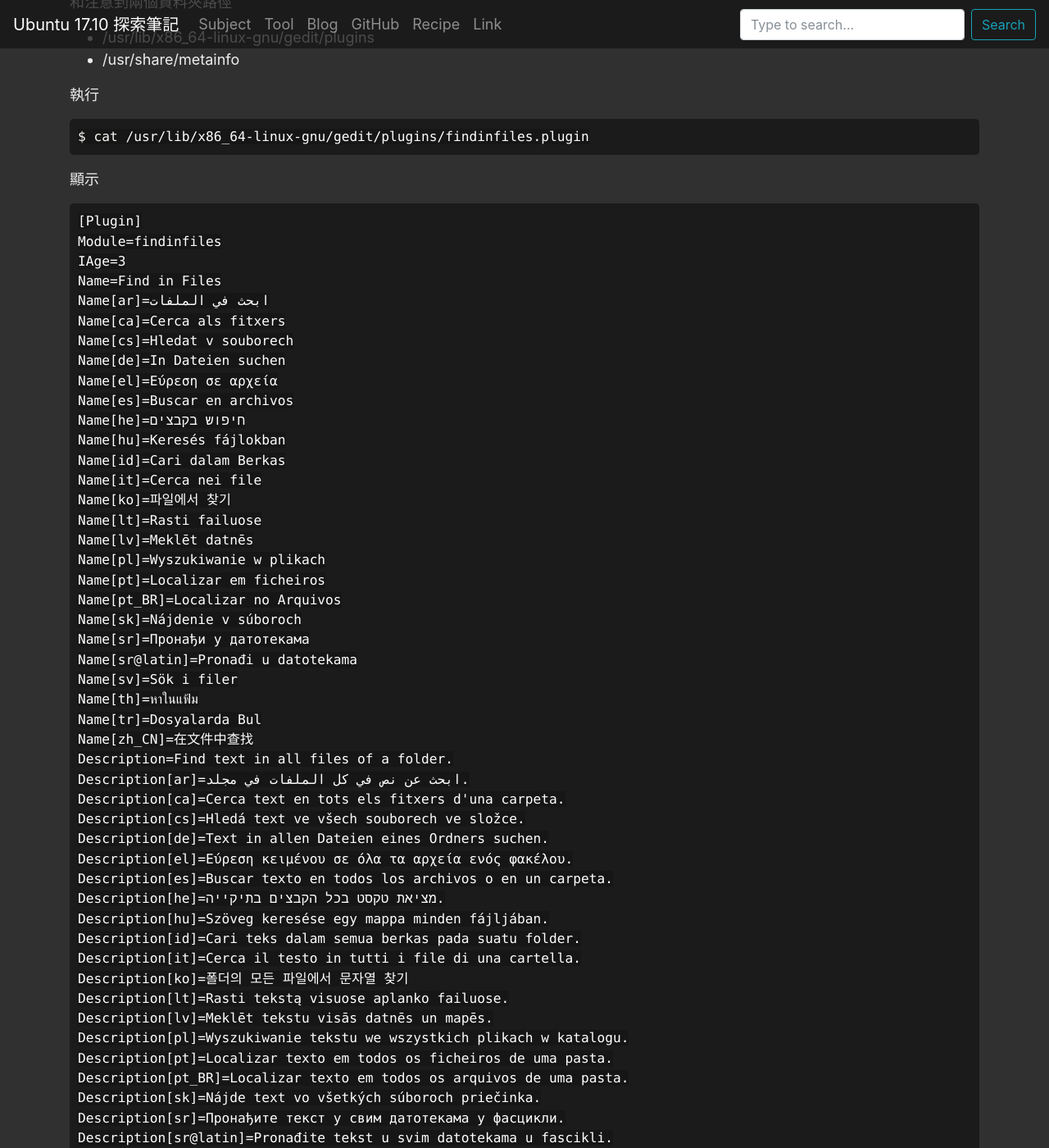
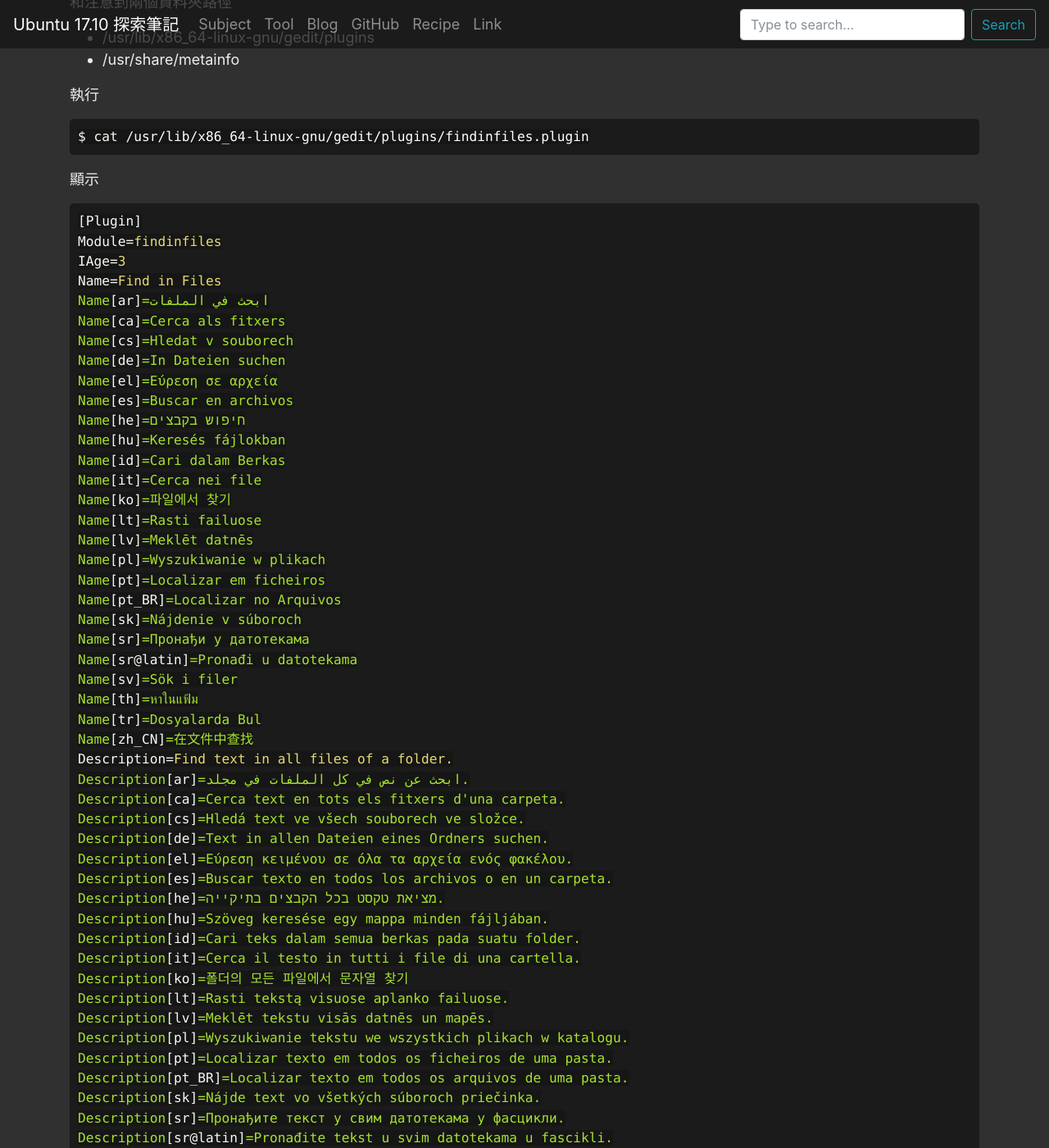
Before and after one commit to samwhelp/note-ubuntu-17.10, a Jekyll site: the page built from read/subject/gedit/plugin.md, in a window 1280 px wide and 1400 px high, scrolled down 6813 px. Shown: the whole window at 82% size. Built offline with Jekyll 4.4.1, drawn with Linux system fonts in a browser that asks for light colours; nearby versions of some CDN libraries; some of the changed text lies outside the part shown.

Commit message:
ini and xml code block

````diff
--- a/read/subject/gedit/plugin.md
+++ b/read/subject/gedit/plugin.md
@@ -336,7 +336,7 @@
 
 顯示
 
-```
+``` ini
 [Plugin]
 Module=findinfiles
 IAge=3
@@ -402,7 +402,7 @@
 
 顯示
 
-```
+``` xml
 <?xml version="1.0" encoding="UTF-8"?>
 <component type="addon">
   <id>gedit-findinfiles</id>
````
